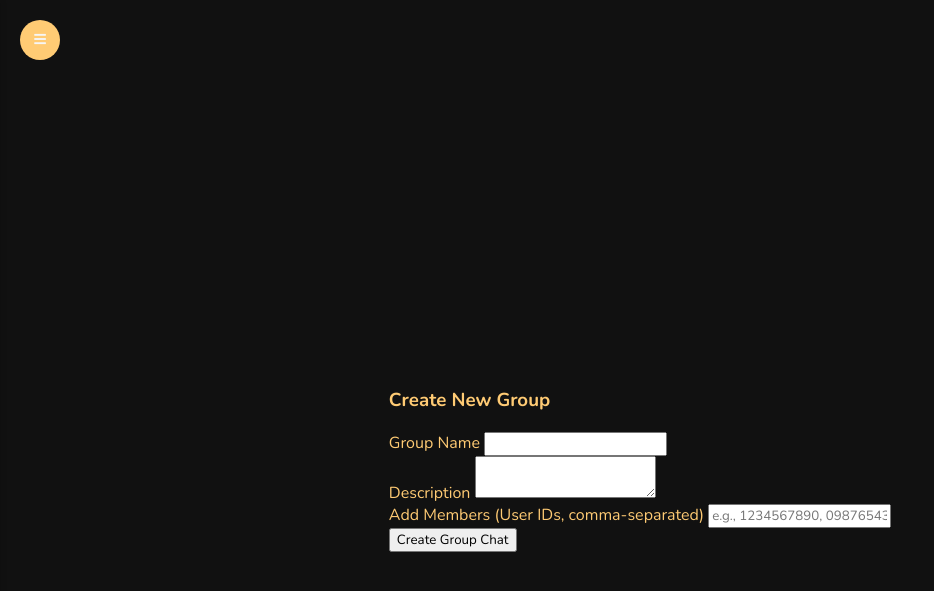
After one commit to IrregularPersona/chat_appv2, a Flask app: page /create_group in a window 1280 px wide. The commit adds this page. Shown: the top 591 px of the page, without its empty margins (0-934 px from the left). Run offline with Flask 3, Linux system fonts and the light colour scheme; the visitor is signed in with stand-in values (Sample User, id 1).

Commit message:
feat(bar): Added a sidebar feat(Profiles): We got profiles now! (No pictures yet though D: ) feat(groups): Added a group functionality. Purely frontend.

```diff
--- a/app.py
+++ b/app.py
@@ -175,23 +175,55 @@ def create_group():
         db.session.add(new_group)
         db.session.flush()
 
-        membership = GroupChatMembership(
+        # Add creator as admin
+        creator_membership = GroupChatMembership(
             user_id=current_user.id,
             group_id=new_group.id,
             role='admin'
         )
+        db.session.add(creator_membership)
 
-        db.session.add(membership)
+        # Add other members
+        member_ids = request.form.get('member_ids', '').split(',')
+        added_members = set()  # Keep track of already added members
+
+        for member_id in member_ids:
+            member_id = member_id.strip()
+            if member_id:
+                # Skip if it's the creator's ID
+                if member_id == current_user.user_id:
+                    flash('You cannot add yourself as a member.', 'error')
+                    continue
+
+                # Skip if this ID was already processed
+                if member_id in added_members:
+                    flash(f'Duplicate ID {member_id} was skipped.', 'warning')
+                    continue
+
+                user = User.query.filter_by(user_id=member_id).first()
+                if user:
+                    membership = GroupChatMembership(
+                        user_id=user.id,
+                        group_id=new_group.id,
+                        role='member'
+                    )
+                    db.session.add(membership)
+                    added_members.add(member_id)
+                else:
+                    flash(f'User ID {member_id} not found.', 'error')
+                    db.session.rollback()
+                    return redirect(url_for('create_group'))
 
         try:
             db.session.commit()
-            flash('Group created successfully', 'success')
+            flash('Group created successfully!', 'success')
             return redirect(url_for('group_chat', group_id=new_group.id))
         except Exception as e:
             db.session.rollback()
-            flash('Error creating group', 'danger')
+            flash('An error occurred while creating the group.', 'error')
+            return redirect(url_for('create_group'))
 
-    return render_template('create_group.html', form=form)
+    return render_template('groups.html', form=form)
 
 
 @socketio.on('send_direct_messaage')
@@ -247,5 +279,63 @@ def loading():
     return render_template('loading.html', message=message, redirect_url=redirect_url)
 
 
+@app.route('/profile')
+@login_required
+def profile():
+    return render_template('profile.html')
+
+
+@app.route('/group/<int:group_id>')
+@login_required
+def group_chat(group_id):
+    group = GroupChat.query.get_or_404(group_id)
+    membership = GroupChatMembership.query.filter_by(
+        user_id=current_user.id,
+        group_id=group_id
+    ).first()
+
+    if not membership:
+        return redirect(url_for('chat'))
+
+    messages = GroupMessage.query.filter_by(group_id=group_id).order_by(GroupMessage.timestamp.asc()).all()
+    return render_template('group_chat.html', group=group, messages=messages)
+
+
+@socketio.on('send_group_message')
+def handle_group_message(data):
+    group_id = data['group_id']
+    message = data['message']
+
+    # Check if user is member of the group
+    membership = GroupChatMembership.query.filter_by(
+        user_id=current_user.id,
+        group_id=group_id
+    ).first()
+
+    if membership:
+        new_message = GroupMessage(
+            group_id=group_id,
+            sender_id=current_user.id,
+            message=message,
+            timestamp=datetime.utcnow()
+        )
+
+        try:
+            db.session.add(new_message)
+            db.session.commit()
+
+            # Emit to all group members
+            emit('receive_group_message', {
+                'group_id': group_id,
+                'username': current_user.username,
+                'message': message,
+                'timestamp': datetime.utcnow().strftime('%H:%M')
+            }, broadcast=True)
+
+        except Exception as e:
+            db.session.rollback()
+            print(f"Error saving group message: {e}")
+
+
 if __name__ == '__main__':
     socketio.run(app, debug=True, ssl_context="adhoc")
--- a/static/css/chat.css
+++ b/static/css/chat.css
@@ -230,3 +230,176 @@ p {
 ::-webkit-scrollbar-track {
     background-color: var(--secondary);
 }
+
+/* Sidebar Styles */
+.sidebar {
+    position: fixed;
+    left: -250px;
+    top: 0;
+    width: 250px;
+    height: 100%;
+    background-color: var(--secondary);
+    transition: 0.3s;
+    z-index: 1000;
+    padding-top: 60px;
+    box-shadow: 2px 0 5px rgba(0, 0, 0, 0.1);
+}
+
+.sidebar.active {
+    left: 0;
+    box-shadow: 2px 0 5px rgba(0, 0, 0, 0.2);
+}
+
+.sidebar-toggle {
+    position: fixed;
+    left: 20px;
+    top: 20px;
+    background: var(--button-s);
+    border: none;
+    border-radius: 50%;
+    width: 40px;
+    height: 40px;
+    cursor: pointer;
+    z-index: 1001;
+    color: var(--primary-light);
+    display: flex;
+    align-items: center;
+    justify-content: center;
+    transition: 0.3s ease-in-out;
+}
+
+.sidebar-toggle:hover {
+    filter: brightness(90%);
+}
+
+.sidebar-menu {
+    list-style: none;
+    padding: 0;
+    margin: 0;
+}
+
+.sidebar-menu li {
+    padding: 15px 25px;
+    cursor: pointer;
+    transition: 0.3s;
+}
+
+.sidebar-menu li:hover {
+    background-color: var(--primary);
+}
+
+.sidebar-menu a {
+    color: var(--primary-light);
+    text-decoration: none;
+    font-size: 1.1em;
+    display: block;
+}
+
+/* Profile Styles */
+.profile-container {
+    background-color: var(--secondary);
+    padding: 2em;
+    border-radius: 8px;
+    max-width: 600px;
+    width: 90%;
+    margin: 20px auto;
+}
+
+.profile-header {
+    text-align: center;
+    margin-bottom: 2em;
+}
+
+.profile-info {
+    display: grid;
+    gap: 1em;
+}
+
+.profile-field {
+    display: grid;
+    grid-template-columns: 120px 1fr;
+    align-items: center;
+    padding: 10px;
+    background-color: var(--primary);
+    border-radius: 4px;
+}
+
+.profile-label {
+    color: var(--button-s);
+    font-weight: bold;
+}
+
+.profile-value {
+    color: var(--primary-light);
+}
+
+.sidebar-menu-section {
+    padding: 10px 0;
+    border-bottom: 1px solid var(--primary);
+}
+
+.sidebar-menu-title {
+    padding: 5px 25px;
+    color: var(--button-s);
+    font-weight: bold;
+}
+
+.sidebar-menu-groups {
+    max-height: 300px;
+    overflow-y: auto;
+}
+
+.create-group-btn {
+    margin: 10px 25px;
+    padding: 8px 15px;
+    background-color: var(--button-s);
+    color: var(--primary);
+    border: none;
+    border-radius: 4px;
+    cursor: pointer;
+    width: calc(100% - 50px);
+    transition: 0.3s;
+}
+
+.create-group-btn:hover {
+    filter: brightness(90%);
+}
+
+.group-header {
+    background-color: var(--secondary);
+    padding: 20px;
+    border-radius: 8px;
+    margin: 20px auto;
+    max-width: 800px;
+    text-align: center;
+}
+
+.group-description {
+    color: var(--primary-light);
+    opacity: 0.8;
+    margin: 10px 0;
+}
+
+.group-members {
+    margin-top: 15px;
+}
+
+.member-badge {
+    background-color: var(--primary);
+    color: var(--primary-light);
+    padding: 5px 10px;
+    border-radius: 15px;
+    margin: 0 5px;
+    display: inline-block;
+    font-size: 0.9em;
+}
+
+.member-badge i {
+    color: gold;
+    margin-left: 5px;
+}
+
+.sidebar-menu a.active {
+    background-color: var(--primary);
+    color: var(--button-s);
+}
--- /dev/null
+++ b/static/js/sidebar.js
@@ -0,0 +1,14 @@
+function toggleSidebar() {
+    const sidebar = document.getElementById('sidebar');
+    sidebar.classList.toggle('active');
+}
+
+// Close sidebar when clicking outside
+document.addEventListener('click', (e) => {
+    const sidebar = document.getElementById('sidebar');
+    const sidebarToggle = document.querySelector('.sidebar-toggle');
+
+    if (!sidebar.contains(e.target) && !sidebarToggle.contains(e.target) && sidebar.classList.contains('active')) {
+        sidebar.classList.remove('active');
+    }
+});
--- /dev/null
+++ b/templates/groups.html
@@ -0,0 +1,67 @@
+<!DOCTYPE html>
+<html lang="en" data-theme="dark">
+<head>
+    <meta charset="UTF-8">
+    <title>Create Group</title>
+    <link rel="stylesheet" href="https://cdnjs.cloudflare.com/ajax/libs/font-awesome/5.15.4/css/all.min.css">
+    <link rel="stylesheet" href="{{ url_for('static', filename='css/chat.css') }}">
+    <link rel="preconnect" href="https://fonts.googleapis.com">
+    <link rel="preconnect" href="https://fonts.gstatic.com" crossorigin>
+    <link href="https://fonts.googleapis.com/css2?family=Nunito:wght@400;600;700&display=swap" rel="stylesheet">
+</head>
+<body>
+    <button class="sidebar-toggle" onclick="toggleSidebar()">
+        <i class="fas fa-bars"></i>
+    </button>
+
+    <div class="sidebar" id="sidebar">
+        <ul class="sidebar-menu">
+            <div class="sidebar-menu-section">
+                <div class="sidebar-menu-title">Chats</div>
+                <li><a href="{{ url_for('chat') }}"><i class="fas fa-globe"></i> Global Chat</a></li>
+            </div>
+            <div class="sidebar-menu-section">
+                <div class="sidebar-menu-title">Your Groups</div>
+                <div class="sidebar-menu-groups">
+                    {% for membership in current_user.group_memberships %}
+                    <li><a href="{{ url_for('group_chat', group_id=membership.group.id) }}">
+                        <i class="fas fa-users"></i> {{ membership.group.name }}
+                    </a></li>
+                    {% endfor %}
+                </div>
+                <button class="create-group-btn" onclick="showCreateGroupModal()">
+                    <i class="fas fa-plus"></i> Create Group
+                </button>
+            </div>
+            <li><a href="{{ url_for('profile') }}"><i class="fas fa-user"></i> Profile</a></li>
+            <li><a href="{{ url_for('logout') }}"><i class="fas fa-sign-out-alt"></i> Logout</a></li>
+        </ul>
+    </div>
+
+    <div class="modal" id="createGroupModal">
+        <div class="modal-content">
+            <h3>Create New Group</h3>
+            <form method="POST" action="{{ url_for('create_group') }}">
+                {{ form.hidden_tag() }}
+                <div>
+                    {{ form.name.label }}
+                    {{ form.name(class="form-input") }}
+                </div>
+                <div>
+                    {{ form.description.label }}
+                    {{ form.description(class="form-input") }}
+                </div>
+                <div class="member-input">
+                    <label>Add Members (User IDs, comma-separated)</label>
+                    <input type="text" name="member_ids" class="form-input" placeholder="e.g., 1234567890, 0987654321">
+                </div>
+                <div>
+                    {{ form.submit(class="form-button") }}
+                </div>
+            </form>
+        </div>
+    </div>
+
+    <script src="{{ url_for('static', filename='js/sidebar.js') }}"></script>
+</body>
+</html>
```
Also changed, not shown: templates/chat.html (+31 -2 lines), templates/group_chat.html (added, +147 -0 lines), templates/profile.html (added, +48 -0 lines).
